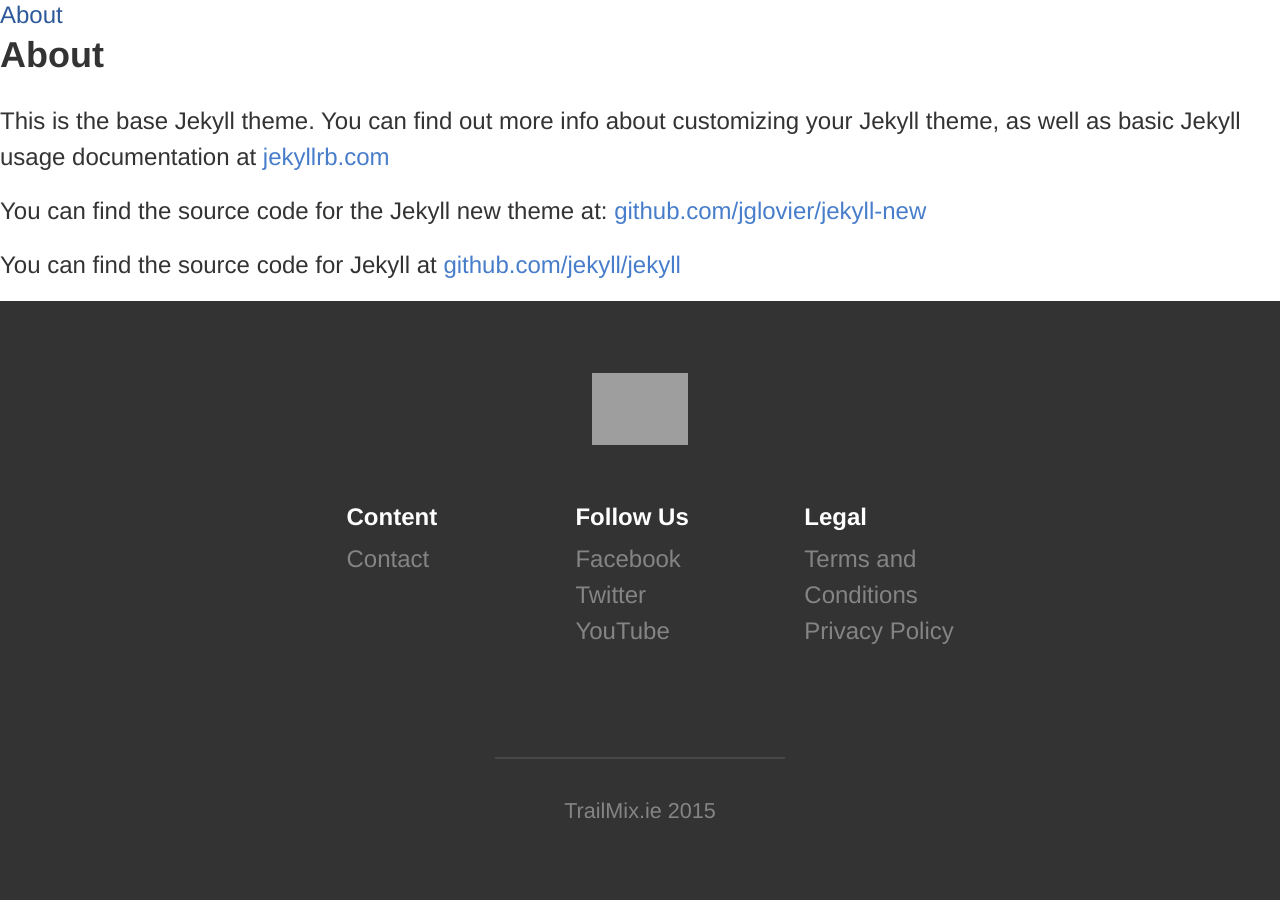
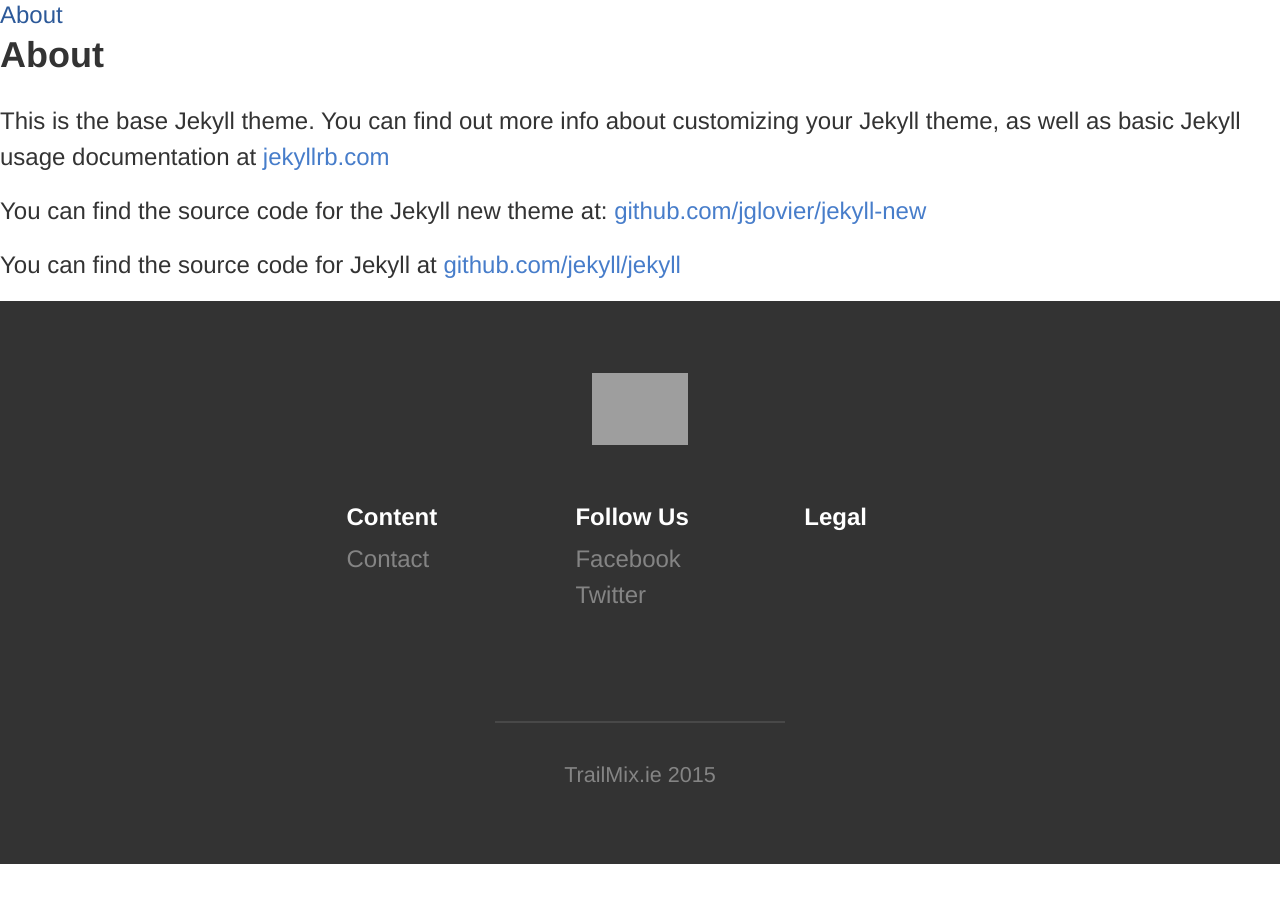
Before and after one commit to johnmeehan/trailmix_blog, a Jekyll site: the page built from about.md, in a window 1280 px wide and 900 px high, scrolled down 1116 px. Built offline with Jekyll 4.4.1, drawn with Linux system fonts in a browser that asks for light colours; after the commit the page ends 1980 px from its top, so only the background shows below that; grey boxes are pictures that could not be loaded.

Commit message:
Removed unused items from the footer

```diff
--- a/_includes/footer.html
+++ b/_includes/footer.html
@@ -13,12 +13,12 @@
       <li><h3>Follow Us</h3></li>
       <li><a href="http://www.facebook.com/TrailMix.ie">Facebook</a></li>
       <li><a href="http://twitter.com/TrailMix_ie">Twitter</a></li>
-      <li><a href="javascript:void(0)">YouTube</a></li>
+      <!-- <li><a href="javascript:void(0)">YouTube</a></li> -->
     </ul>
     <ul>
       <li><h3>Legal</h3></li>
-      <li><a href="javascript:void(0)">Terms and Conditions</a></li>
-      <li><a href="javascript:void(0)">Privacy Policy</a></li>
+      <!-- <li><a href="javascript:void(0)">Terms and Conditions</a></li> -->
+      <!-- <li><a href="javascript:void(0)">Privacy Policy</a></li> -->
     </ul>
   </div>
 
```
